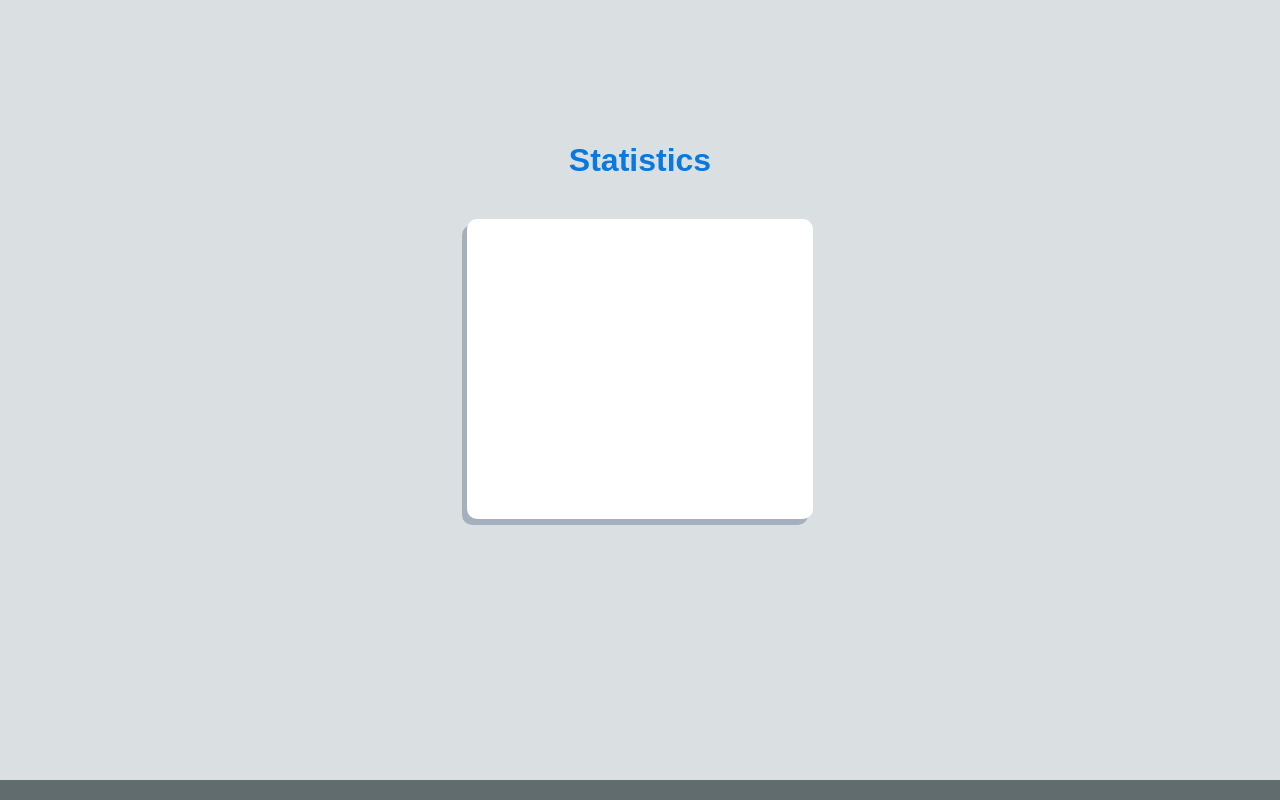
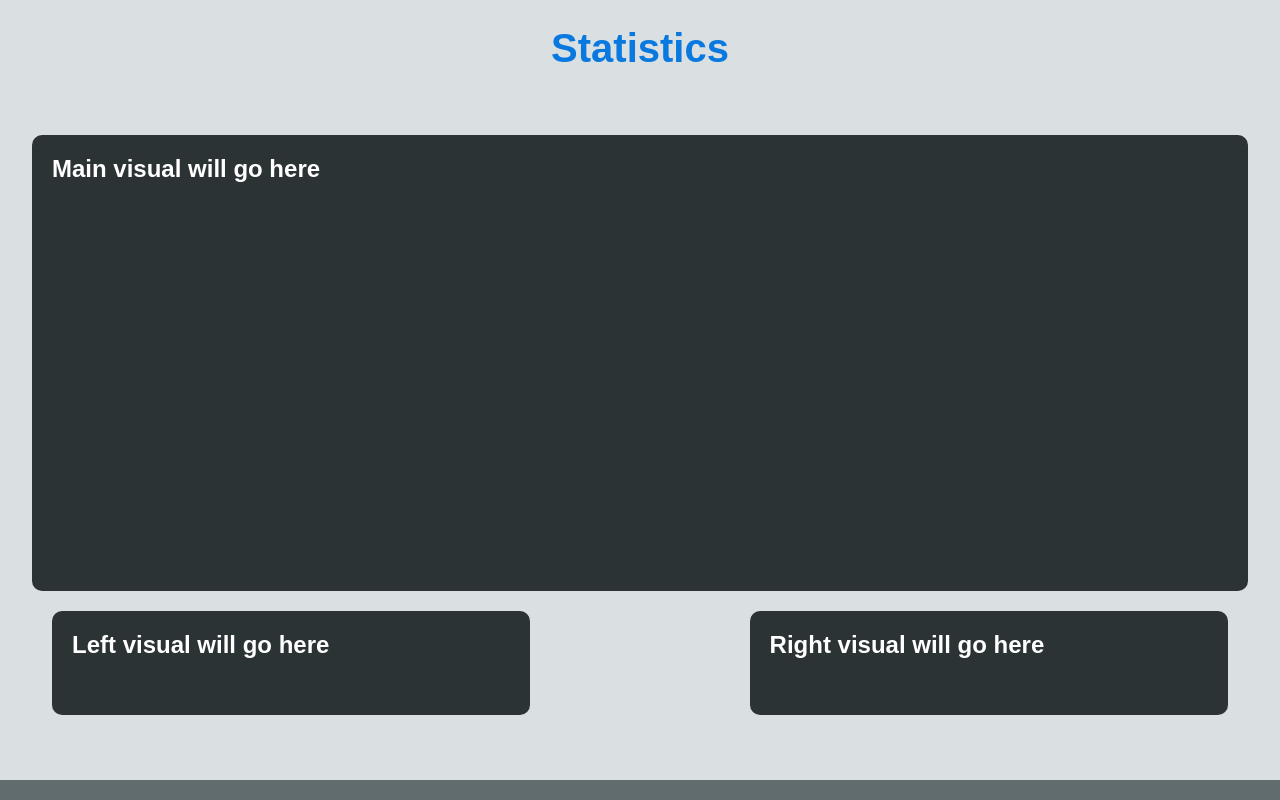
Before and after one commit to Shivppatel/CrimeSurge, a React (Create React App) app: page / in a window 1280 px wide. Shown: the part 2420-3220 px from the top of the page. Built offline with nearby package versions, Linux system fonts and the light colour scheme; no server answers; a web font is replaced by a local one.

Commit message:
finished Statistics page laytout

```diff
--- a/src/components/AboutSection/AboutElements.js
+++ b/src/components/AboutSection/AboutElements.js
@@ -17,7 +17,7 @@ export const AboutWrapper = styled.div`
     flex-wrap:wrap;
     justify-content: space-evenly;
     align-items: center;
-    height: 50vh;
+    height: 40vh;
     @media screen and (max-width: 768px){
         height: 70vh;
     }
--- a/src/components/DocumentationSection/DocumentationElements.js
+++ b/src/components/DocumentationSection/DocumentationElements.js
@@ -23,6 +23,7 @@ export const DocWrapper = styled.div`
   justify-content:center;
   grid-gap: 16px;
   padding: 0 50px;
+  height: 40vh;
 
   @media screen and (max-width: 1000px) {
     grid-template-columns: 1fr 1fr;
@@ -31,6 +32,7 @@ export const DocWrapper = styled.div`
   @media screen and (max-width: 768px) {
     grid-template-columns: 1fr;
     padding: 0 20px;
+    height: 70vh;
   }
 `;
 
--- a/src/components/MapSection/MapElements.js
+++ b/src/components/MapSection/MapElements.js
@@ -19,7 +19,7 @@ export const MapWrapper = styled.div`
   flex-wrap: wrap;
   justify-content: space-evenly;
   align-items: center;
-  height: 50vh;
+  height: 40vh;
   @media screen and (max-width: 768px) {
     height: 70vh;
   }
--- a/src/components/StatisticsSection/StatisticsElements.js
+++ b/src/components/StatisticsSection/StatisticsElements.js
@@ -11,44 +11,62 @@ export const StatisticsContainer = styled.div`
   position: relative;
   z-index: 1;
   background: #dae0e2;
-  color: white;
 `;
 
 export const StatisticsWrapper = styled.div`
+  width: 98vw;
   display: flex;
+  flex-direction: column;
   flex-wrap: wrap;
-  justify-content: space-evenly;
-  align-items: flex-start;
-  height: 50vh;
+  justify-content: space-between;
+  align-items: center;
+  height: 75vh;
   @media screen and (max-width: 768px) {
     height: 70vh;
   }
 `;
 
-export const StatisticsContent = styled.div`
-  min-height: 300px;
-  min-width: 300px;
-  margin-right: 20px;
-  margin-left: 20px;
+export const StatisticsContentMain = styled.div`
+  flex: 0.8;
   padding: 20px;
-  background: white;
+  background: #2c3335;
   border-radius: 10px;
-  max-width: 90vw;
-  box-shadow: -5px 6px #a4b0bd;
+  width: 95vw;
+  color: white;
+`;
+export const StatisticsContentBottom = styled.div`
+  flex: 0.2;
+  padding: 20px;
+  width: 95vw;
+  display: flex;
+  flex-wrap: wrap;
+  justify-content: space-between;
+  align-items: center;
+  color: white;
+`;
+export const StatisticsContentLeft = styled.div`
+  padding: 20px;
+  flex: 0.4;
+  height:100%;
+  background: #2c3335;
+  border-radius: 10px;
+  min-width: 400px;
+`;
+export const StatisticsContentRight = styled.div`
+  flex: 0.4;
+  padding: 20px;
+  background: #2c3335;
+  border-radius: 10px;
+  min-width: 400px;
+  height:100%;
 `;
 
-export const StatisticsTitle = styled.h2`
-  margin-bottom: 40px;
+export const StatisticsTitle = styled.h1`
   color: #0a79df;
-  font-size: 32px;
-  max-width: 480px;
-  text-align: center;
+  margin-bottom: 64px;
+  font-size: 2.5rem;
 
-  @media screen and (max-width: 768px) {
-    font-size: 28px;
-    margin-bottom: 20px;
-  }
   @media screen and (max-width: 480px) {
-    font-size: 24px;
+    font-size: 2rem;
   }
 `;
--- a/src/components/StatisticsSection/index.js
+++ b/src/components/StatisticsSection/index.js
@@ -1,17 +1,33 @@
-import React from 'react'
-import {StatisticsContainer, StatisticsTitle, StatisticsWrapper, StatisticsContent} from './StatisticsElements'
+import React from "react";
+import {
+  StatisticsContainer,
+  StatisticsTitle,
+  StatisticsWrapper,
+  StatisticsContentMain,
+  StatisticsContentLeft,
+  StatisticsContentRight,
+  StatisticsContentBottom
+} from "./StatisticsElements";
 
 const Statistics = () => {
   return (
     <StatisticsContainer id="statistics">
       <StatisticsTitle>Statistics</StatisticsTitle>
       <StatisticsWrapper>
-                <StatisticsContent>
-                    <h1>Content will go here</h1>
-                </StatisticsContent>
+        <StatisticsContentMain>
+          <h2>Main visual will go here</h2>
+        </StatisticsContentMain>
+        <StatisticsContentBottom>
+          <StatisticsContentLeft>
+            <h2>Left visual will go here</h2>
+          </StatisticsContentLeft>
+          <StatisticsContentRight>
+            <h2>Right visual will go here</h2>
+          </StatisticsContentRight>
+        </StatisticsContentBottom>
       </StatisticsWrapper>
     </StatisticsContainer>
-    )
-}
+  );
+};
 
-export default Statistics
+export default Statistics;
```
Lines whose indentation alone changed are shown as unchanged.
